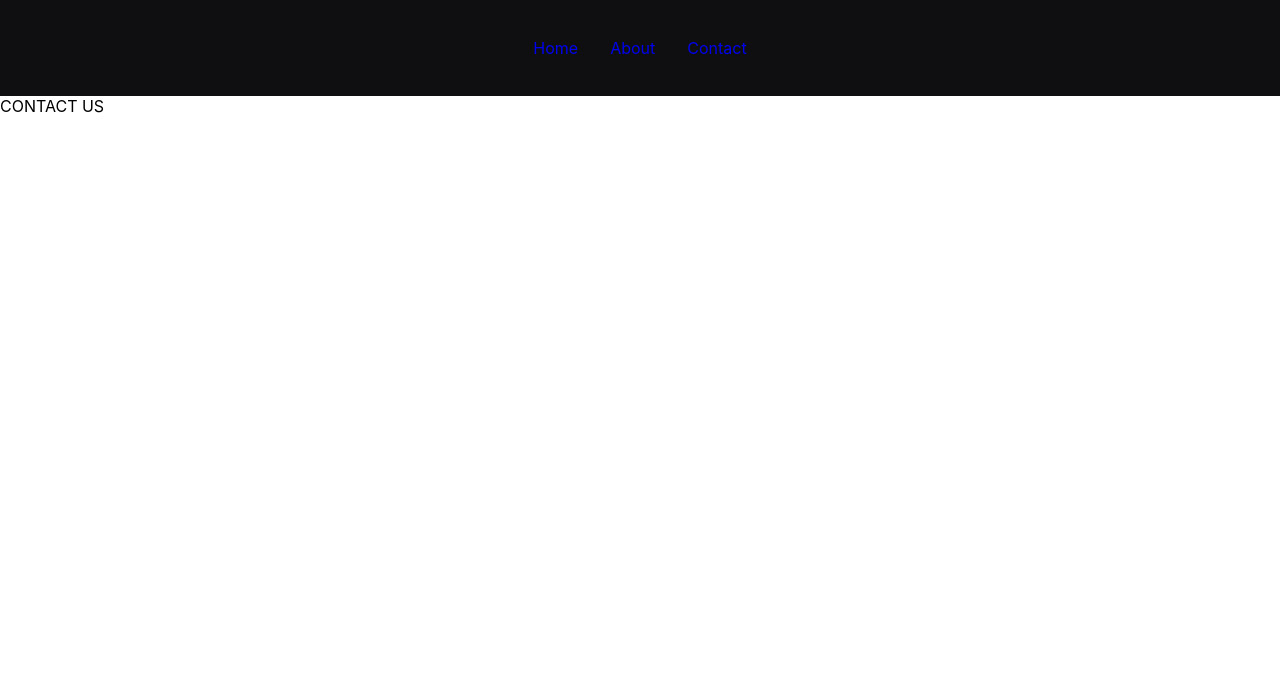
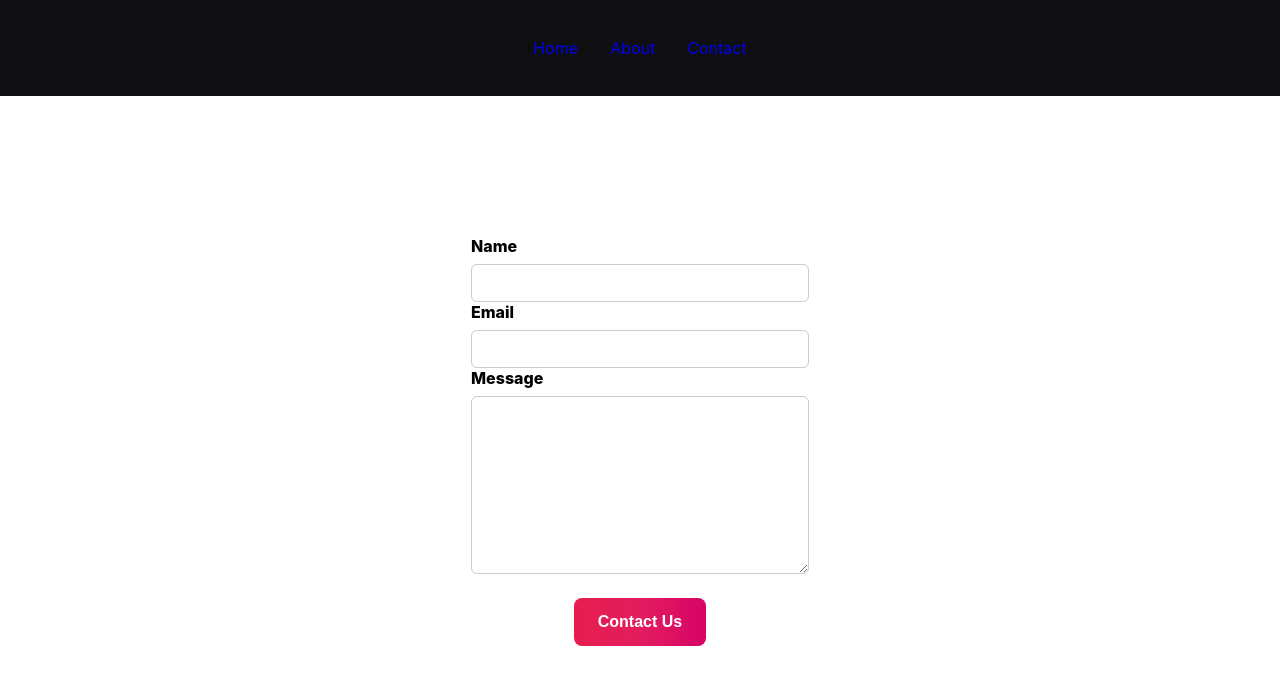
Before and after one commit to Majchrzak202/ForecastApp-, a React (Create React App) app: page /contact in a window 1280 px wide. Shown: the top 684 px of the page. Built offline with nearby package versions, Linux system fonts and the light colour scheme.

Commit message:
Added input into About and Contact, added a Contact Form

```diff
--- a/src/Components/Pages/About.js
+++ b/src/Components/Pages/About.js
@@ -1,9 +1,11 @@
 import React from "react";
+import './About.css'
 
 const About = () => {
     return (
-        <div>
-            ABOUT SECTION
+        <div className='about'>
+            <h2> This is awesome Forecast App</h2>
+            <p>Just type-o desired City Name and see Weather Forecast for upcoming 5 days! </p>
         </div>
     )
 }
--- a/src/Components/Pages/Contact.js
+++ b/src/Components/Pages/Contact.js
@@ -1,10 +1,50 @@
-import React from "react";
+import React, { useState } from "react";
+import "./Contact.css";
 
+const FORM_ENDPOINT = "";
 
 const Contact = () => {
-    return (<div>
-        CONTACT US
-    </div>)
-}
+  const [submited, setSubmited] = useState(false);
+
+  const submitHandler = () => {
+      setSubmited(true)
+  };
+
+  if (submited) {
+      return <>
+      <div className='submited'>
+      <h4 >Thanks for Reaching Out!</h4>
+      <p>Someone will soon contatc with you! </p>
+      </div>
+      </>
+  }
+
+  return (
+    <div className="contact">
+      <form
+        onSubmit={submitHandler}
+        action={FORM_ENDPOINT}
+        method="POST"
+        target="_blank"
+      >
+        <div>
+          <label>Name</label>
+          <input />
+        </div>
+        <div>
+          <label>Email</label>
+          <input />
+        </div>
+        <div>
+          <label>Message</label>
+          <textarea />
+        </div>
+        <div className="div-button">
+          <button>Contact Us</button>
+        </div>
+      </form>
+    </div>
+  );
+};
 
 export default Contact;
--- a/src/Components/Pages/Home.js
+++ b/src/Components/Pages/Home.js
@@ -17,7 +17,7 @@ const Home = ({search, setSearch, fetchForecastHandler, forecast, weather}) => {
         />
       </div>
       <div className='forecast-list'>
-        <ForecastList forecast={forecast} weather={weather} />
+        <ForecastList forecast={forecast} weather={weather}  />
       </div>
       <Footer/>
     </div>
```
